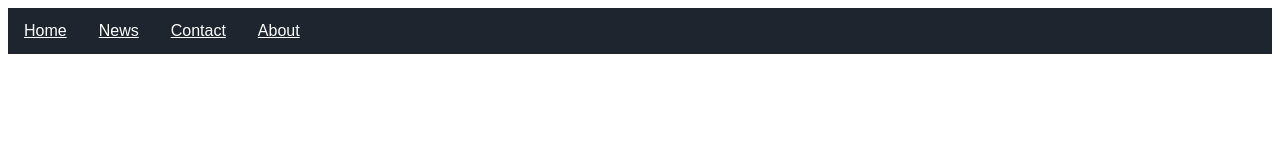
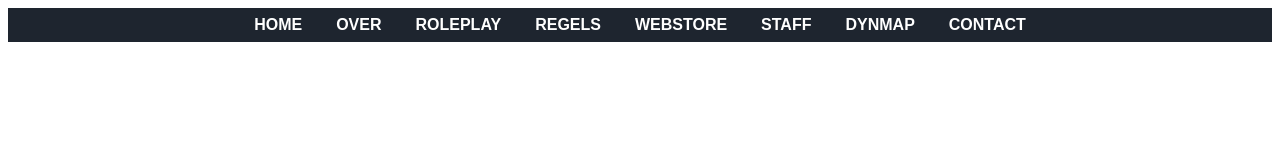
Before and after one commit to lckssng/kingsandemeralds, a plain HTML site: page index.html in a window 1280 px wide. Drawn offline with Linux system fonts and the light colour scheme.

Commit message:
commands

```diff
--- a/index.html
+++ b/index.html
@@ -6,12 +6,17 @@
 </head>
 <body>
 
-<ul>
-  <li><a href="#home">Home</a></li>
-  <li><a href="#news">News</a></li>
-  <li><a href="#contact">Contact</a></li>
-  <li><a href="#about">About</a></li>
-</ul>
+<ul><b>
+<a href="#home" class="hvr-sweep-to-top">HOME</a>
+<a href="#over" class="hvr-sweep-to-top">OVER</a>
+<a href="#roleplay" class="hvr-sweep-to-top">ROLEPLAY</a>
+<a href="#regels" class="hvr-sweep-to-top">REGELS</a>
+<a href="#webstore" class="hvr-sweep-to-top">WEBSTORE</a>
+<a href="#staff" class="hvr-sweep-to-top">STAFF</a>
+<a href="#contcact" class="hvr-sweep-to-top">DYNMAP</a>
+<a href="#contact" class="hvr-sweep-to-top">CONTACT</a>
+</ul></b>
+
 
 </body>
 </html>
--- a/style.css
+++ b/style.css
@@ -1,6 +1,70 @@
 body {
   background-color: white;
 }
+
+/*
+ul {
+  list-style-type: none;
+  margin: 0;
+  padding: 0;
+  overflow: hidden;
+  background-color: gold;
+  text-align: center;
+}
+
+.active {
+  background-color: gold;
+}
+
+.hvr-sweep-to-top {
+  display: inline-block;
+  vertical-align: middle;
+  -webkit-transform: translateZ(0);
+  transform: translateZ(0);
+  box-shadow: 0 0 1px rgba(0, 0, 0, 0);
+  -webkit-backface-visibility: hidden;
+  backface-visibility: hidden;
+  -moz-osx-font-smoothing: grayscale;
+  position: relative;
+  -webkit-transition-property: color;
+  transition-property: color;
+  -webkit-transition-duration: 0.3s;
+  transition-duration: 0.3s;
+  background: gold;
+  font-family: 'BenchNine', sans-serif;
+  padding: 8px 15px;
+  color: black;
+  text-decoration: none;
+}
+.hvr-sweep-to-top:before {
+  content: "";
+  position: absolute;
+  z-index: -1;
+  top: 0;
+  left: 0;
+  right: 0;
+  bottom: 0;
+  background: green;
+  -webkit-transform: scaleY(0);
+  transform: scaleY(0);
+  -webkit-transform-origin: 50% 100%;
+  transform-origin: 50% 100%;
+  -webkit-transition-property: transform;
+  transition-property: transform;
+  -webkit-transition-duration: 0.3s;
+  transition-duration: 0.3s;
+  -webkit-transition-timing-function: ease-out;
+  transition-timing-function: ease-out;
+}
+.hvr-sweep-to-top:hover, .hvr-sweep-to-top:focus, .hvr-sweep-to-top:active {
+  color: black;
+}
+.hvr-sweep-to-top:hover:before, .hvr-sweep-to-top:focus:before, .hvr-sweep-to-top:active:before {
+  -webkit-transform: scaleY(1);
+  transform: scaleY(1);
+}
+*/
+
 
 ul {
   list-style-type: none;
@@ -8,24 +72,57 @@ ul {
   padding: 0;
   overflow: hidden;
   background-color: #1E252F;
-}
-
-li {
-  float: left;
-}
-
-li a {
-  display: block;
-  color: white;
   text-align: center;
-  padding: 14px 16px;
-  font-family: 'BenchNine', sans-serif;
-}
-
-li a:hover:not(.active) {
-  background-color: orange;
 }
 
 .active {
-  background-color: #4CAF50;
+  background-color: #1E252F; /* Background kleur bij active */
 }
+
+.hvr-sweep-to-top {
+  display: inline-block;
+  vertical-align: middle;
+  -webkit-transform: translateZ(0);
+  transform: translateZ(0);
+  box-shadow: 0 0 1px rgba(0, 0, 0, 0);
+  -webkit-backface-visibility: hidden;
+  backface-visibility: hidden;
+  -moz-osx-font-smoothing: grayscale;
+  position: relative;
+  -webkit-transition-property: color;
+  transition-property: color;
+  -webkit-transition-duration: 0.3s;
+  transition-duration: 0.3s;
+  background: #1E252F; /* Background kleur voor hover */
+  font-family: 'BenchNine', sans-serif;
+  padding: 8px 15px;
+  color: white; /* Kleur van de text */
+  text-decoration: none;
+}
+.hvr-sweep-to-top:before {
+  content: "";
+  position: absolute;
+  z-index: -1;
+  top: 0;
+  left: 0;
+  right: 0;
+  bottom: 0;
+  background: orange; /* Background kleur tijdens hover */
+  -webkit-transform: scaleY(0);
+  transform: scaleY(0);
+  -webkit-transform-origin: 50% 100%;
+  transform-origin: 50% 100%;
+  -webkit-transition-property: transform;
+  transition-property: transform;
+  -webkit-transition-duration: 0.3s;
+  transition-duration: 0.3s;
+  -webkit-transition-timing-function: ease-out;
+  transition-timing-function: ease-out;
+}
+.hvr-sweep-to-top:hover, .hvr-sweep-to-top:focus, .hvr-sweep-to-top:active {
+  color: white; /* Kleur van de text na hover */
+}
+.hvr-sweep-to-top:hover:before, .hvr-sweep-to-top:focus:before, .hvr-sweep-to-top:active:before {
+  -webkit-transform: scaleY(1);
+  transform: scaleY(1);
+}
```
